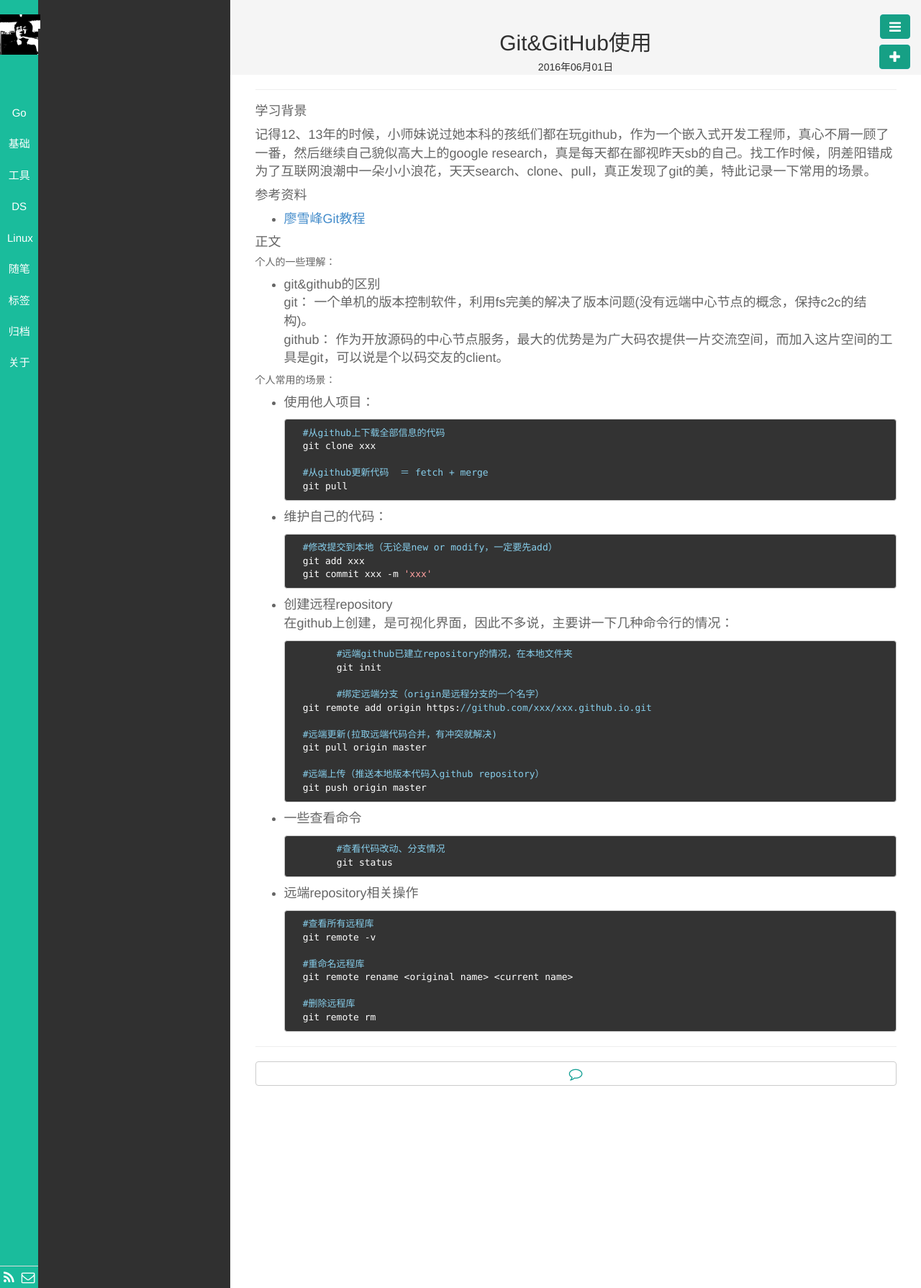
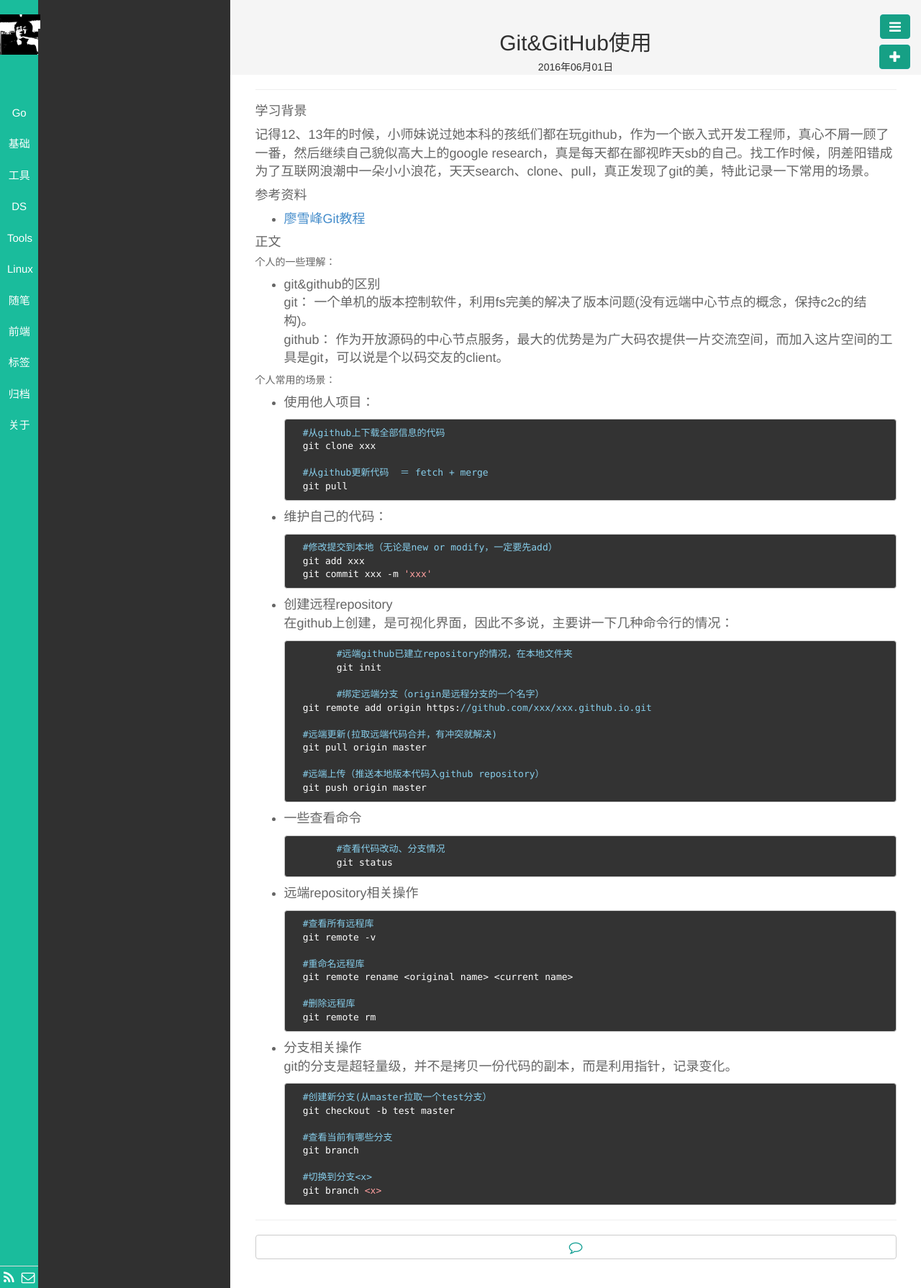
Before and after one commit to asfan/asfan.github.io, a Jekyll site: the page built from _posts/工具/2016-06-01-LearningGit.md, in a window 1280 px wide. Shown: the whole page at 72% size. Built offline with Jekyll 4.4.1, drawn with Linux system fonts in a browser that asks for light colours; Markdown is read by kramdown in place of the engine named in the settings.

Commit message:
增加新文章

```diff
--- a/_posts/工具/2016-06-01-LearningGit.md
+++ b/_posts/工具/2016-06-01-LearningGit.md
@@ -1,7 +1,7 @@
 ---
 layout: post
 title: Git&GitHub使用
-category: 工具
+category: Tools
 tags: Git GitHub
 keywords: Git
 description: Learning to use Git&GitHub
@@ -68,3 +68,15 @@ description: Learning to use Git&GitHub
 
 		#删除远程库
 		git remote rm
+
+- 分支相关操作
+	git的分支是超轻量级，并不是拷贝一份代码的副本，而是利用指针，记录变化。
+
+		#创建新分支(从master拉取一个test分支）
+		git checkout -b test master
+
+		#查看当前有哪些分支
+		git branch
+
+		#切换到分支<x>
+		git branch <x>
```
Also changed, not shown: _posts/Go/2016-05-13-LearningGo1.md (+1 -0 lines), _posts/Linux/2016-07-11-LinuxServiceMaintenanceTools.md (added, +22 -0 lines), _posts/前端/2016-07-11-json&jsonp.md (added, +17 -0 lines), _posts/基础/2016-05-17-HttpCodesDes.md (+3 -1 lines), _posts/基础/2016-07-11-Terminology.md (added, +52 -0 lines), _posts/工具/2016-06-29-Installnload.md (+1 -1 lines), _posts/工具/2016-07-18-CURLCommandLine.md (added, +16 -0 lines), _posts/Linux/2016-07-04-LinuxTextProcessing.md (renamed from _posts/Linux/2016-07-04-TextProcessing.md).
